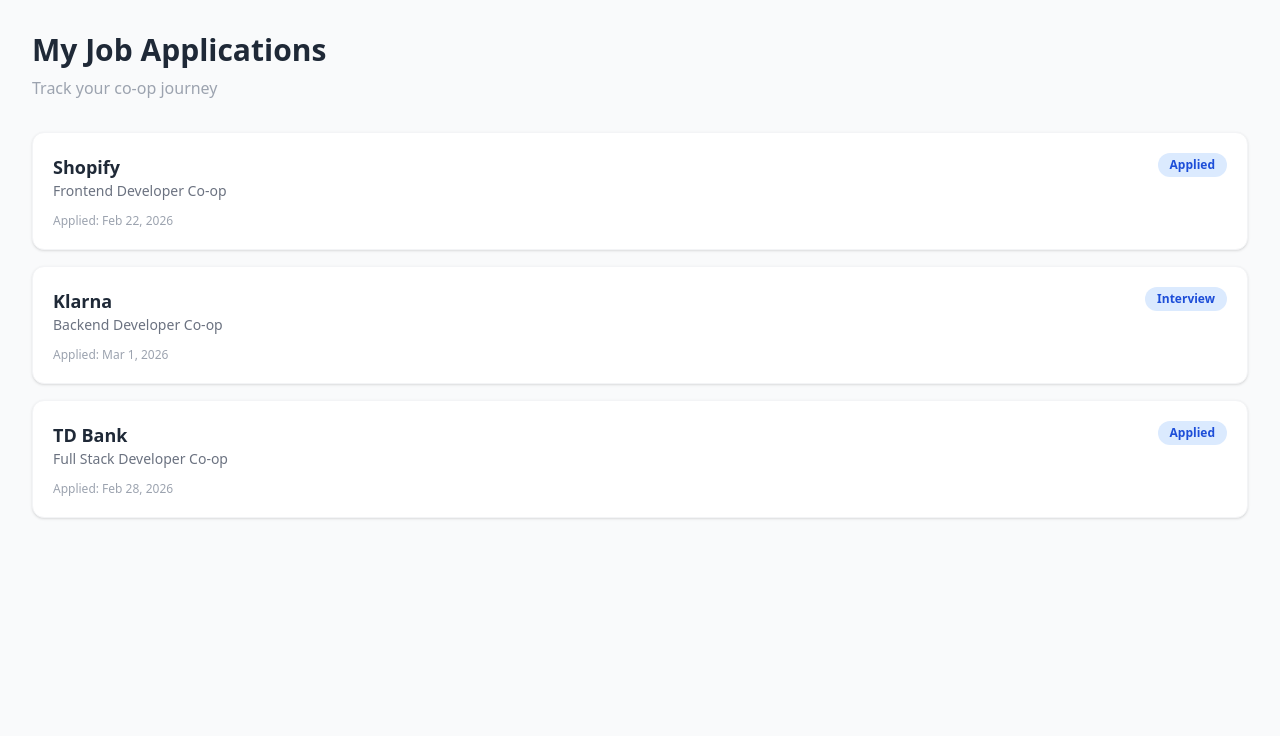
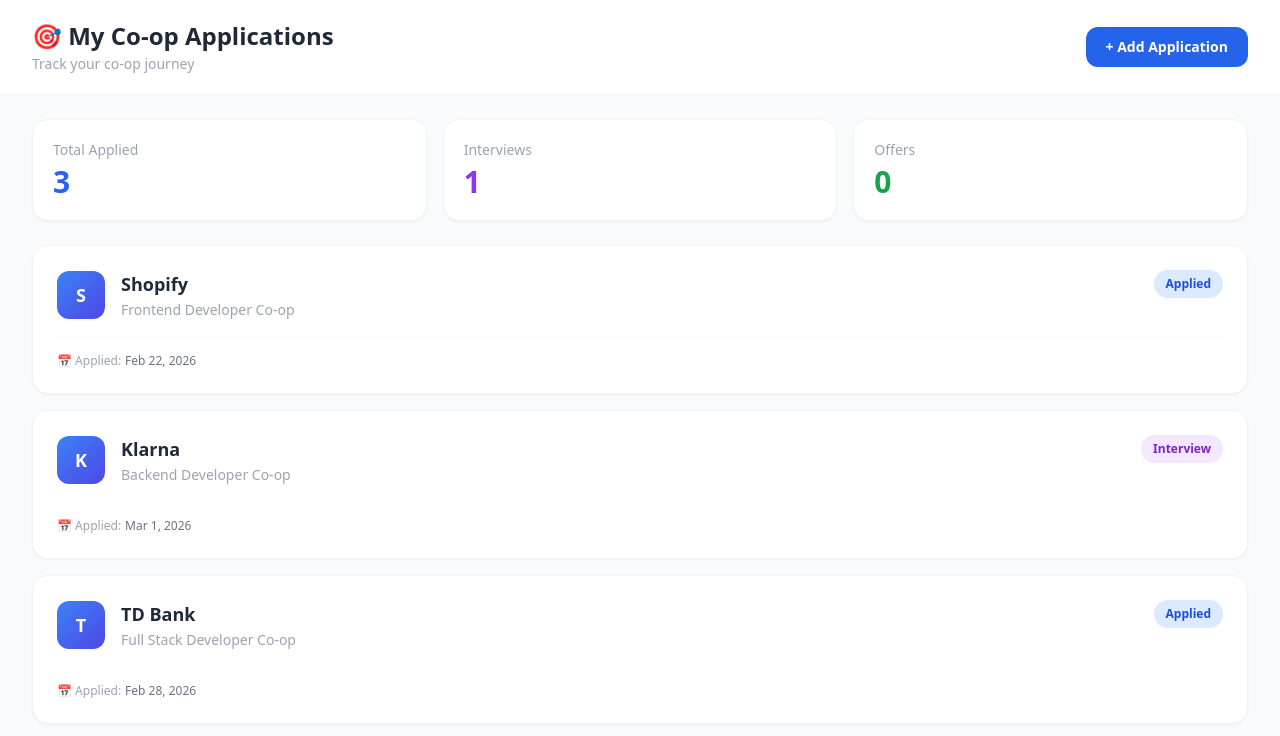
Before and after one commit to dhruvimadlani29/job-application-tracker, a React (Vite) app: page / in a window 1280 px wide. Shown: the top 736 px of the page. Built offline with nearby package versions, Linux system fonts and the light colour scheme.

Commit message:
Added Add New application feature

```diff
--- a/src/App.jsx
+++ b/src/App.jsx
@@ -1,36 +1,205 @@
 // src/App.jsx
-import AppCard from './components/AppCard';
+import { useState } from 'react'
+import AppCard from './components/AppCard'
 
-// Temporary fake data so we can see the cards
-// We will replace this with real database data in Week 3
-const fakeApplications = [
+function App() {
+
+  // useState stores your list of applications
+  // Starting with the 3 fake ones — we will remove these later
+  const [applications, setApplications] = useState([
     { id: 1, company: 'Shopify', role: 'Frontend Developer Co-op',
       status: 'Applied', dateApplied: 'Feb 22, 2026' },
     { id: 2, company: 'Klarna', role: 'Backend Developer Co-op',
       status: 'Interview', dateApplied: 'Mar 1, 2026' },
     { id: 3, company: 'TD Bank', role: 'Full Stack Developer Co-op',
       status: 'Applied', dateApplied: 'Feb 28, 2026' },
-];
+  ])
 
-function App() {
+  // This controls whether the Add form is visible or hidden
+  const [showForm, setShowForm] = useState(false)
+
+  // This stores what the user is typing in the form
+  const [formData, setFormData] = useState({
+    company: '',
+    role: '',
+    status: 'Applied',
+    dateApplied: ''
+  })
+
+  // This runs every time user types in any input field
+  function handleChange(e) {
+    setFormData({
+      ...formData,           // keep all existing values
+      [e.target.name]: e.target.value  // update only the field that changed
+    })
+  }
+
+  // This runs when user clicks Save
+  function handleSubmit() {
+
+    // Basic check — don't save if company or role is empty
+    if (!formData.company || !formData.role) {
+      alert('Please fill in Company and Role!')
+      return
+    }
+
+    // Create a new application object
+    const newApp = {
+      id: Date.now(),   // Date.now() gives a unique number like 1741836000000
+      company: formData.company,
+      role: formData.role,
+      status: formData.status,
+      dateApplied: formData.dateApplied || 'Today'
+    }
+
+    // Add it to the list
+    setApplications([...applications, newApp])
+
+    // Reset the form back to empty
+    setFormData({ company: '', role: '', status: 'Applied', dateApplied: '' })
+
+    // Hide the form
+    setShowForm(false)
+  }
+
   return (
-    <div className='min-h-screen bg-gray-50 p-8'>
+    <div className="min-h-screen bg-gray-50">
 
-      {/* Header */}
-      <h1 className='text-3xl font-bold text-gray-800 mb-2'>
-        My Job Applications
-      </h1>
-      <p className='text-gray-400 mb-8'>Track your co-op journey</p>
+      {/* ── TOP HEADER BAR ── */}
+      <div className="bg-white border-b border-gray-100 px-8 py-5 flex justify-between items-center">
+        <div>
+          <h1 className="text-2xl font-bold text-gray-800">🎯 My Co-op Applications</h1>
+          <p className="text-sm text-gray-400 mt-0.5">Track your co-op journey</p>
+        </div>
 
-      {/* Cards Grid */}
-      <div className='flex flex-col gap-4'>
-        {fakeApplications.map(app => (
+        {/* Add Application Button */}
+        <button
+          onClick={() => setShowForm(true)}
+          className="bg-blue-600 hover:bg-blue-700 text-white font-semibold px-5 py-2.5 rounded-xl transition-colors text-sm"
+        >
+          + Add Application
+        </button>
+      </div>
+
+      {/* ── STATS ROW ── */}
+      <div className="px-8 py-6 grid grid-cols-3 gap-4">
+        <div className="bg-white rounded-2xl p-5 border border-gray-100 shadow-sm">
+          <p className="text-sm text-gray-400 font-medium">Total Applied</p>
+          <p className="text-3xl font-bold text-blue-600 mt-1">{applications.length}</p>
+        </div>
+        <div className="bg-white rounded-2xl p-5 border border-gray-100 shadow-sm">
+          <p className="text-sm text-gray-400 font-medium">Interviews</p>
+          <p className="text-3xl font-bold text-purple-600 mt-1">
+            {applications.filter(a => a.status === 'Interview').length}
+          </p>
+        </div>
+        <div className="bg-white rounded-2xl p-5 border border-gray-100 shadow-sm">
+          <p className="text-sm text-gray-400 font-medium">Offers</p>
+          <p className="text-3xl font-bold text-green-600 mt-1">
+            {applications.filter(a => a.status === 'Offer').length}
+          </p>
+        </div>
+      </div>
+
+      {/* ── ADD APPLICATION FORM (only shows when showForm is true) ── */}
+      {showForm && (
+        <div className="px-8 mb-6">
+          <div className="bg-white rounded-2xl border border-blue-100 shadow-sm p-6">
+            <h2 className="text-lg font-bold text-gray-800 mb-4">➕ Add New Application</h2>
+
+            <div className="grid grid-cols-2 gap-4">
+
+              {/* Company Name */}
+              <div>
+                <label className="text-xs font-bold text-gray-400 uppercase tracking-wide">
+                  Company Name *
+                </label>
+                <input
+                  name="company"
+                  value={formData.company}
+                  onChange={handleChange}
+                  placeholder="e.g. Shopify"
+                  className="mt-1 w-full border border-gray-200 rounded-xl px-4 py-3 text-sm outline-none focus:border-blue-400 transition-colors"
+                />
+              </div>
+
+              {/* Job Title */}
+              <div>
+                <label className="text-xs font-bold text-gray-400 uppercase tracking-wide">
+                  Job Title *
+                </label>
+                <input
+                  name="role"
+                  value={formData.role}
+                  onChange={handleChange}
+                  placeholder="e.g. Frontend Developer Co-op"
+                  className="mt-1 w-full border border-gray-200 rounded-xl px-4 py-3 text-sm outline-none focus:border-blue-400 transition-colors"
+                />
+              </div>
+
+              {/* Status Dropdown */}
+              <div>
+                <label className="text-xs font-bold text-gray-400 uppercase tracking-wide">
+                  Status
+                </label>
+                <select
+                  name="status"
+                  value={formData.status}
+                  onChange={handleChange}
+                  className="mt-1 w-full border border-gray-200 rounded-xl px-4 py-3 text-sm outline-none focus:border-blue-400 transition-colors bg-white"
+                >
+                  <option>Applied</option>
+                  <option>Interview</option>
+                  <option>Offer</option>
+                  <option>Rejected</option>
+                </select>
+              </div>
+
+              {/* Date Applied */}
+              <div>
+                <label className="text-xs font-bold text-gray-400 uppercase tracking-wide">
+                  Date Applied
+                </label>
+                <input
+                  name="dateApplied"
+                  value={formData.dateApplied}
+                  onChange={handleChange}
+                  type="date"
+                  className="mt-1 w-full border border-gray-200 rounded-xl px-4 py-3 text-sm outline-none focus:border-blue-400 transition-colors"
+                />
+              </div>
+
+            </div>
+
+            {/* Form Buttons */}
+            <div className="flex gap-3 mt-5">
+              <button
+                onClick={handleSubmit}
+                className="bg-blue-600 hover:bg-blue-700 text-white font-semibold px-6 py-2.5 rounded-xl text-sm transition-colors"
+              >
+                Save Application
+              </button>
+              <button
+                onClick={() => setShowForm(false)}
+                className="bg-gray-100 hover:bg-gray-200 text-gray-600 font-semibold px-6 py-2.5 rounded-xl text-sm transition-colors"
+              >
+                Cancel
+              </button>
+            </div>
+
+          </div>
+        </div>
+      )}
+
+      {/* ── APPLICATION CARDS LIST ── */}
+      <div className="px-8 pb-8 flex flex-col gap-4">
+        {applications.map(app => (
           <AppCard key={app.id} application={app} />
         ))}
       </div>
 
     </div>
-  );
+  )
 }
 
-export default App;
+export default App
--- a/src/components/AppCard.jsx
+++ b/src/components/AppCard.jsx
@@ -1,29 +1,55 @@
 // src/components/AppCard.jsx
-// This component receives 'application' data as a prop
-// and displays it as a card on the dashboard
+function AppCard({ application }) {
 
-function AppCard({ application }) {
+  // This function picks the right color for each status
+  function getStatusStyle(status) {
+    if (status === 'Interview')
+      return 'bg-purple-100 text-purple-700'
+    if (status === 'Offer')
+      return 'bg-green-100 text-green-700'
+    if (status === 'Rejected')
+      return 'bg-red-100 text-red-700'
+    return 'bg-blue-100 text-blue-700' // default = Applied
+  }
+
   return (
-    <div className='bg-white rounded-xl shadow p-5 border border-gray-100 hover:shadow-md transition-all'>
+    <div className="bg-white rounded-2xl shadow-sm border border-gray-100 p-6 hover:shadow-md hover:border-blue-200 transition-all duration-200 cursor-pointer">
 
-      {/* Company Name and Role */}
-      <div className='flex justify-between items-start mb-3'>
-        <div>
-          <h3 className='text-lg font-bold text-gray-800'>{application.company}</h3>
-          <p className='text-sm text-gray-500'>{application.role}</p>
+      <div className="flex justify-between items-start">
+
+        {/* Left side — company info */}
+        <div className="flex items-center gap-4">
+
+          {/* Company Logo Circle */}
+          <div className="w-12 h-12 rounded-xl bg-gradient-to-br from-blue-500 to-indigo-600 flex items-center justify-center text-white font-bold text-lg">
+            {application.company[0]}
+          </div>
+
+          <div>
+            <h3 className="text-lg font-bold text-gray-800">
+              {application.company}
+            </h3>
+            <p className="text-sm text-gray-400 mt-0.5">
+              {application.role}
+            </p>
+          </div>
         </div>
 
-        {/* Status Badge */}
-        <span className='bg-blue-100 text-blue-700 text-xs font-semibold px-3 py-1 rounded-full'>
+        {/* Right side — status badge */}
+        <span className={`text-xs font-bold px-3 py-1.5 rounded-full ${getStatusStyle(application.status)}`}>
           {application.status}
         </span>
+
       </div>
 
-      {/* Date Applied */}
-      <p className='text-xs text-gray-400'>Applied: {application.dateApplied}</p>
+      {/* Bottom — date */}
+      <div className="mt-4 pt-4 border-t border-gray-50 flex items-center gap-1">
+        <span className="text-xs text-gray-400">📅 Applied:</span>
+        <span className="text-xs text-gray-500 font-medium">{application.dateApplied}</span>
+      </div>
 
     </div>
-  );
+  )
 }
 
-export default AppCard;
+export default AppCard
```
Lines whose indentation alone changed are shown as unchanged.
